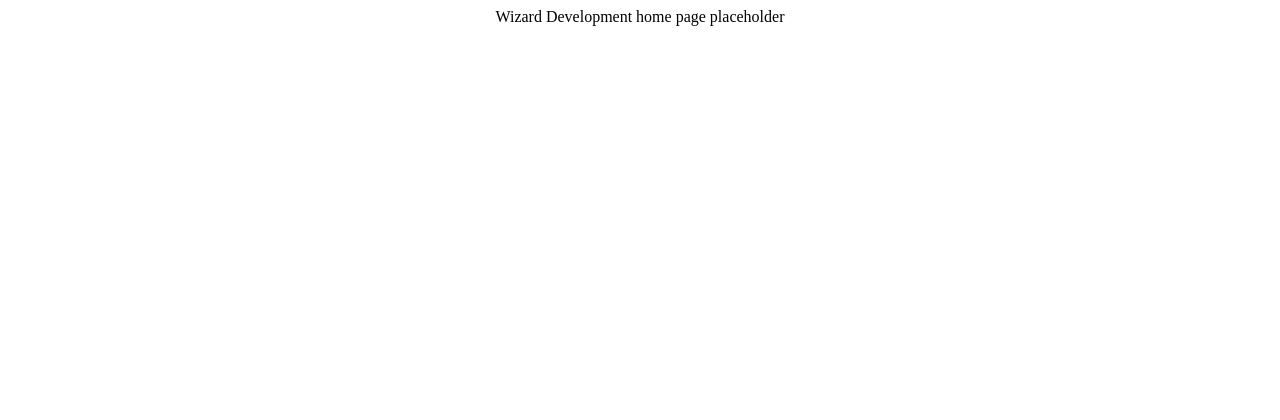
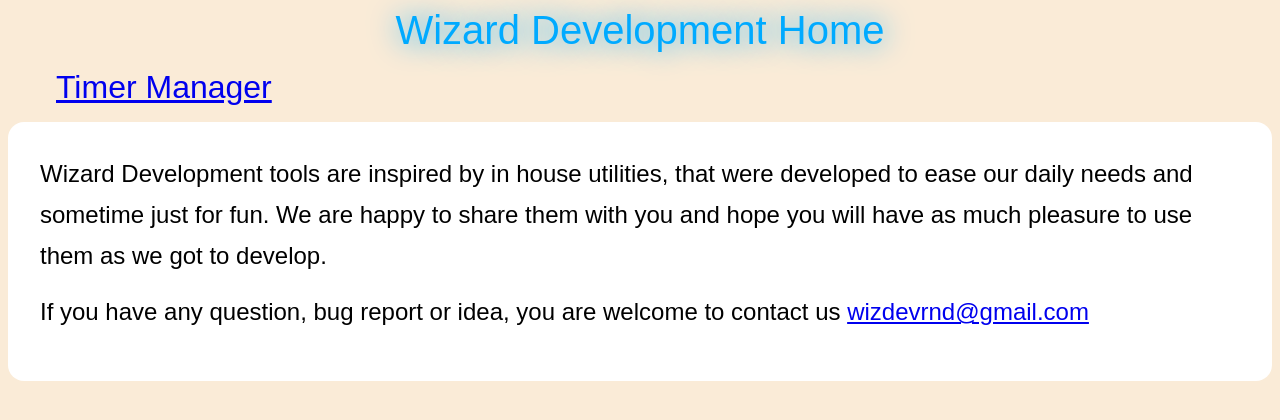
Before and after one commit to ElGatoCurioso/wizdevrnd, a plain HTML site: page index.htm in a window 1280 px wide. Drawn offline with Linux system fonts and the light colour scheme.

Commit message:
Add initial structure

```diff
--- a/index.htm
+++ b/index.htm
@@ -1,3 +1,23 @@
+<html lang="en">
+<link href="main.css" rel="stylesheet">
+
+<head>
+  <title>Wizard Development</title>
+</head>
+
 <body>
-  <center>Wizard Development home page placeholder</center>
+  <div class="head">Wizard Development Home</div>
+
+  <div class="products"><a class="product" href="./timermanager/index.htm">Timer Manager</a></div>
+
+  <div class="article">
+    <div class="section">
+      Wizard Development tools are inspired by in house utilities, that were developed to ease our daily needs and sometime
+      just for fun. We are happy to share them with you and hope you will have as much pleasure to use them as we got to
+      develop.
+    </div>
+    <div class="section">
+      If you have any question, bug report or idea, you are welcome to contact us <a href="mailto:wizdevrnd@gmail.com">wizdevrnd@gmail.com</a>
+    </div>
+  </div>
 </body>
--- /dev/null
+++ b/main.css
@@ -0,0 +1,39 @@
+body {
+    background-color: antiquewhite;
+    font-family: Arial, Helvetica, sans-serif;}
+
+a:visited{
+    color: rgb(0, 170, 255);
+}
+
+.head {
+    text-align: center;
+    font-size: 250%;
+    color: rgb(0, 170, 255);
+    text-shadow: rgb(0, 170, 255) 1px 0 30px;
+}
+
+.products {
+    font-size: 200%;
+    /* font-family: 'Courier New', Courier, monospace; */
+    margin: 1rem 0 1rem 0;
+}
+
+.product {
+    padding: 1rem 3rem 1rem 3rem;
+}
+
+.product:hover {
+    background-color: rgb(240, 216, 184);
+}
+
+.article {
+    background-color: white;
+    font-size: 150%;
+    line-height: 170%;
+    border-radius: 1rem;
+    padding: 2rem;}
+
+.section {
+    margin-bottom: 1rem;
+}
```
Also changed, not shown: timermanager/index.htm (added, +10 -0 lines), timermanager/privacypolicy.htm (added, +55 -0 lines).
